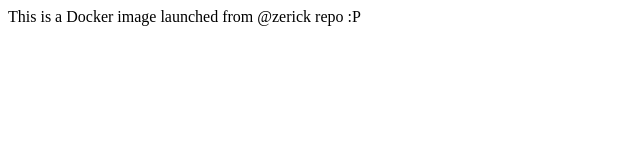
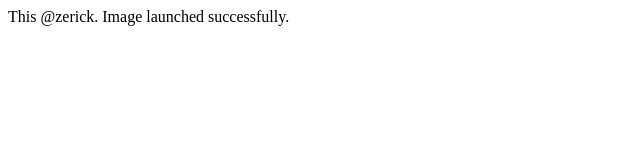
Before and after one commit to eocrospoma/sample-docker-nginx, a plain HTML site: page index.html in a window 1280 px wide. Shown: the whole page, without its empty margins (0-640 px from the left). Drawn offline with Linux system fonts and the light colour scheme.

Commit message:
Final tweak

```diff
--- a/index.html
+++ b/index.html
@@ -3,6 +3,6 @@
     Docker sample
   </title>
   <body>
-     This is a Docker image launched from @zerick repo :P
+     This @zerick. Image launched successfully.
   </body>
 </html>
```
